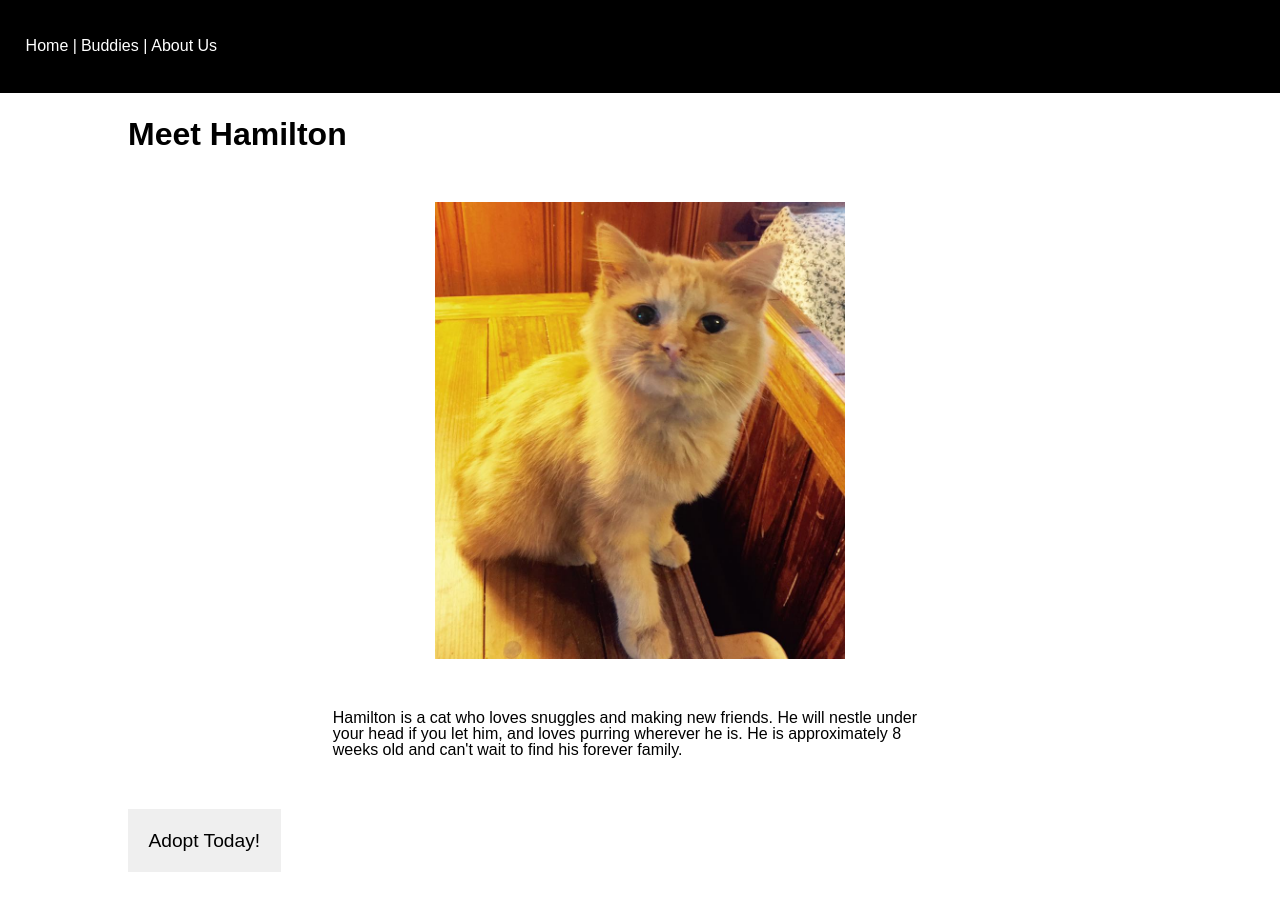
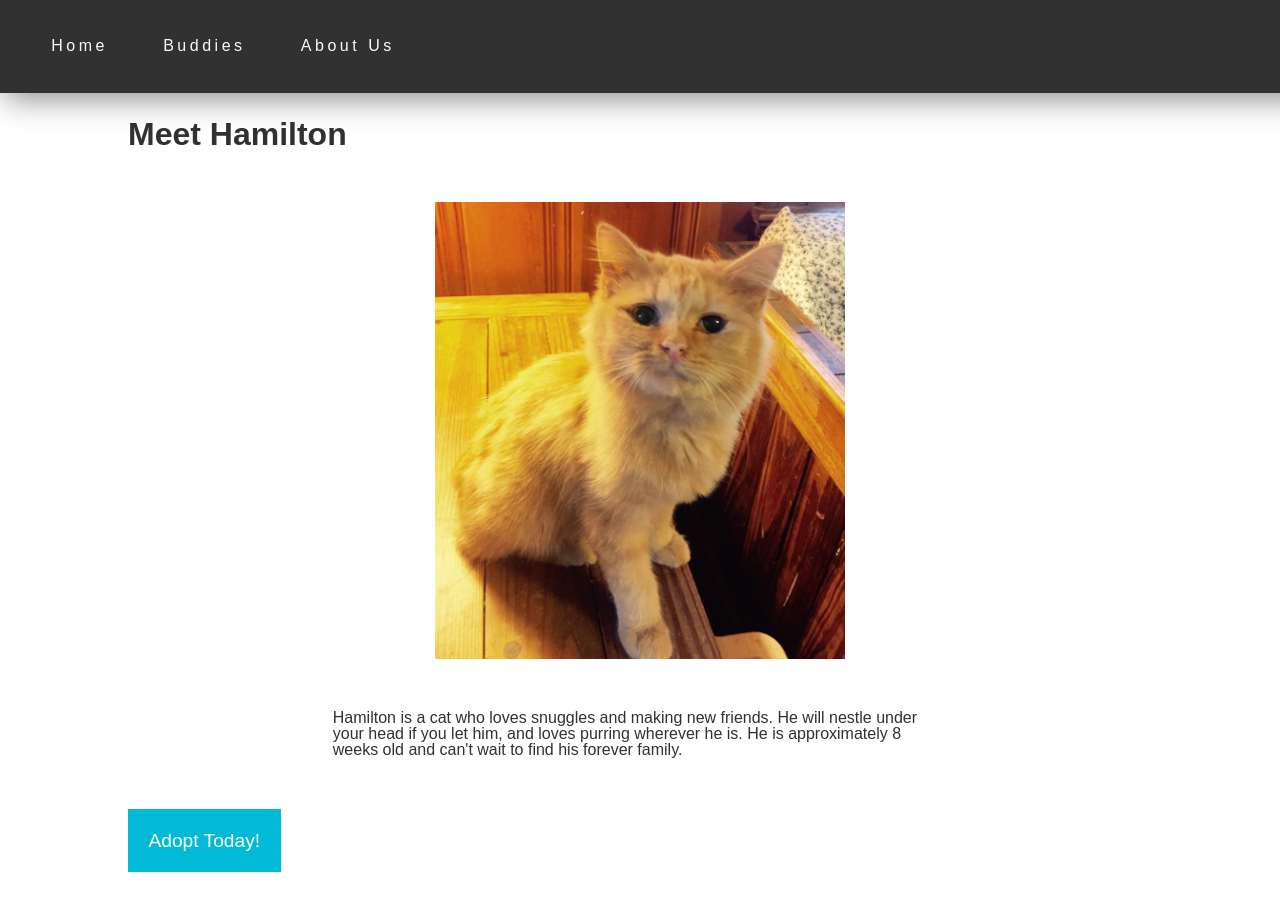
Before and after one commit to lexinamer/KidsCrash, a plain HTML site: page demo/petDetails.html in a window 1280 px wide. Shown: the top 910 px of the page. Drawn offline with Linux system fonts and the light colour scheme.

Commit message:
Add styling to pet details page. Next step, work on index.html

```diff
--- a/demo/css/style.css
+++ b/demo/css/style.css
@@ -52,6 +52,7 @@ table {
   margin: auto;
   font-family: sans-serif;
   align-items: center;
+	color: #313131;
 }
 
 a:visited{
@@ -59,26 +60,34 @@ a:visited{
 }
 
 a:active{
-	text-decoration: none;
+	text-decoration: underline;;
 }
 
 #navBar{
 	display: inline-block;
-	background-color: black;
-	color: white;
+	background-color: #313131;
+	color: #FBFBF2;
 	width: 100%;
 	padding: 3% 2%;
 	margin-bottom: 2%;
+	box-shadow: 5px 5px 30px #888888;
 }
+
 
 .navLinks{
 	position: relative;
 	display: inline-block;
 	margin: auto;
-	color: white;
+	padding: 0 2%;
+	color: #FBFBF2;
 	font-family: sans-serif;
 	text-decoration: none;
+	letter-spacing: .22em;
 
+}
+
+.navLinks:hover{
+	border-bottom: 3px solid #03BAD6;
 }
 
 
@@ -105,8 +114,13 @@ a:active{
 	border: none;
 	padding: 2%;
 	font-size: 1.2em;
+	background-color: #03BAD6;
+	color: #FBFBF2;
 }
 
 .clickThis:hover{
 	cursor: pointer;
+	box-shadow: 5px 5px 30px #888888;
+
+
 }
--- a/demo/petDetails.html
+++ b/demo/petDetails.html
@@ -10,8 +10,8 @@
 <body>
   <header>
     <div id="navBar">
-      <a class="navLinks" href="#"> Home | </a>
-      <a class="navLinks" href="index.html"> Buddies | </a>
+      <a class="navLinks" href="#"> Home </a>
+      <a class="navLinks" href="index.html"> Buddies </a>
       <a class="navLinks" href="#"> About Us </a>
     </div>
   </header>
```
